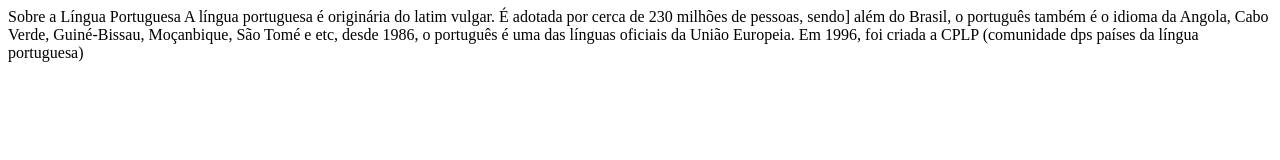
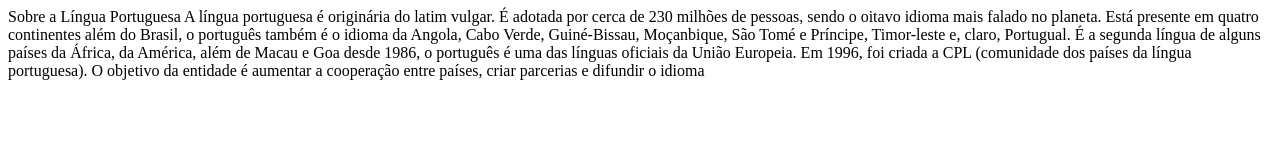
Before and after one commit to juliaMaBorges/julia-HTML, a plain HTML site: page index.html in a window 1280 px wide. Drawn offline with Linux system fonts and the light colour scheme.

Commit message:
index.html

```diff
--- a/index.html
+++ b/index.html
@@ -1,5 +1,5 @@
 <!DOCTYPE html>
-<html lang="en">
+<html lang="pt-br">
 <head>
     <meta charset="UTF-8">
     <meta name="viewport" content="width=device-width, initial-scale=1.0">
@@ -8,13 +8,12 @@
 <body>
    Sobre a Língua Portuguesa
 
-   A língua portuguesa é originária do latim vulgar. É adotada por cerca de 230 milhões de pessoas, sendo]
+   A língua portuguesa é originária do latim vulgar. É adotada por cerca de 230 milhões de pessoas, sendo o oitavo idioma mais falado no planeta. Está presente em quatro continentes
 
-além do Brasil, o português também é o idioma da Angola, Cabo Verde, Guiné-Bissau, Moçanbique, São Tomé e etc,
+além do Brasil, o português também é o idioma da Angola, Cabo Verde, Guiné-Bissau, Moçanbique, São Tomé e Príncipe, Timor-leste e, claro, Portugual. É a segunda língua de alguns países da África, da América, além de Macau e Goa
 
-desde 1986, o português é uma das línguas oficiais da União Europeia. Em 1996, foi criada a CPLP (comunidade dps países da língua portuguesa)
-
+desde 1986, o português é uma das línguas oficiais da União Europeia. Em 1996, foi criada a CPL (comunidade dos países da língua portuguesa). O objetivo da entidade é aumentar a cooperação entre países, criar parcerias e difundir o idioma
 
 
 </body>
-</html>
+</html
```
